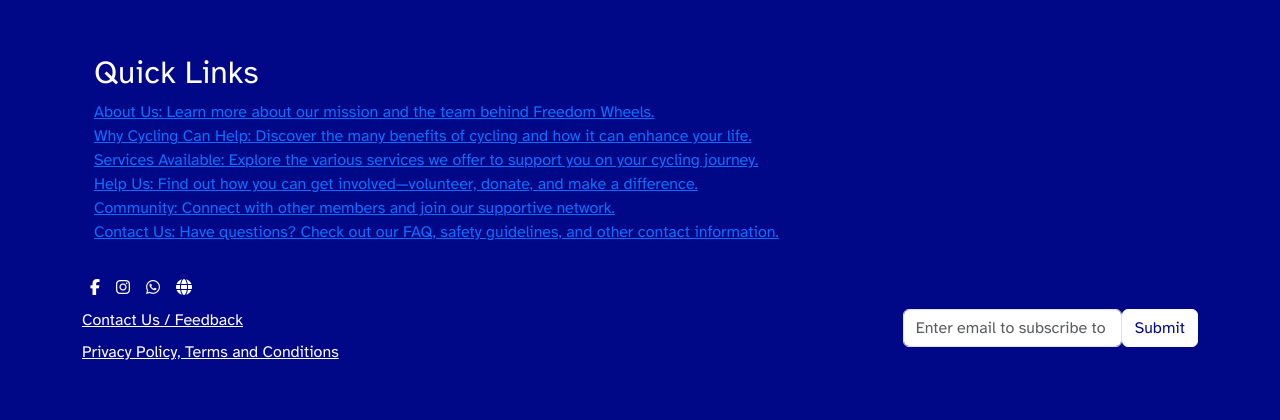
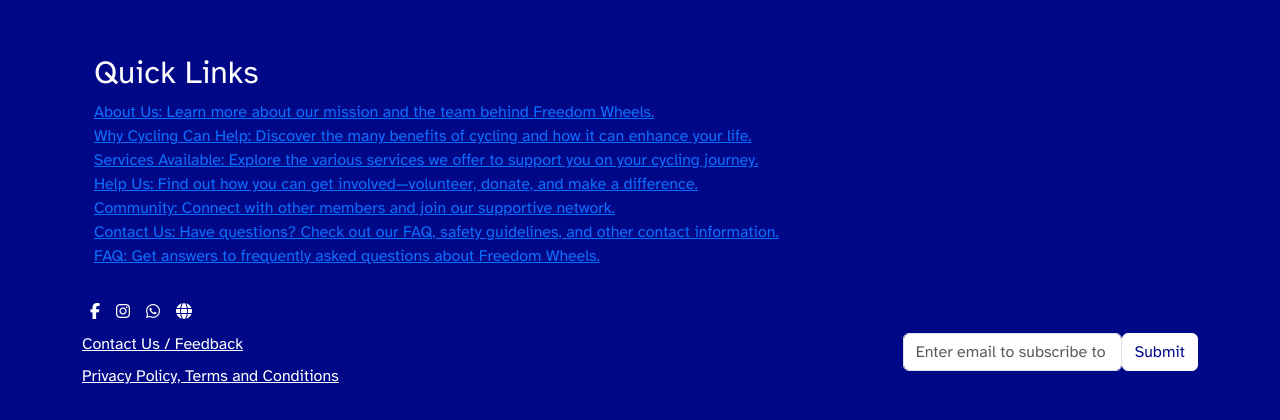
Before and after one commit to Mi-Py-1/Freedom-Wheels, a Django app: page / in a window 1280 px wide. Shown: the part 988-1408 px from the top of the page. Before the commit the page ends 1348 px from the top, so only its background shows below. Run offline with Django 5.2, Linux system fonts and the light colour scheme; some libraries are stand-ins or nearby versions.

Commit message:
tested and fixed link from home

```diff
--- a/my_app/templates/home.html
+++ b/my_app/templates/home.html
@@ -46,6 +46,7 @@
             <li><a href="{% url 'helpus' %}" aria-label="Find out how you can get involved—volunteer, donate, and make a difference">Help Us:       Find out how you can get involved—volunteer, donate, and make a difference.</a></li>
             <li><a href="{% url 'community' %}" aria-label="Connect with other members and join our supportive network">Community:      Connect with other members and join our supportive network.</a></li>
             <li><a href="{% url 'contactus' %}" aria-label="Have questions? Check out our FAQ, safety guidelines, and other contact information">Contact Us:        Have questions? Check out our FAQ, safety guidelines, and other contact information.</a></li>
+            <li><a href="{% url 'faq' %}" aria-label="Get answers to frequently asked questions about Freedom Wheels">FAQ:       Get answers to frequently asked questions about Freedom Wheels.</a></li>
         </ul>
     </div>
 </div>
```
